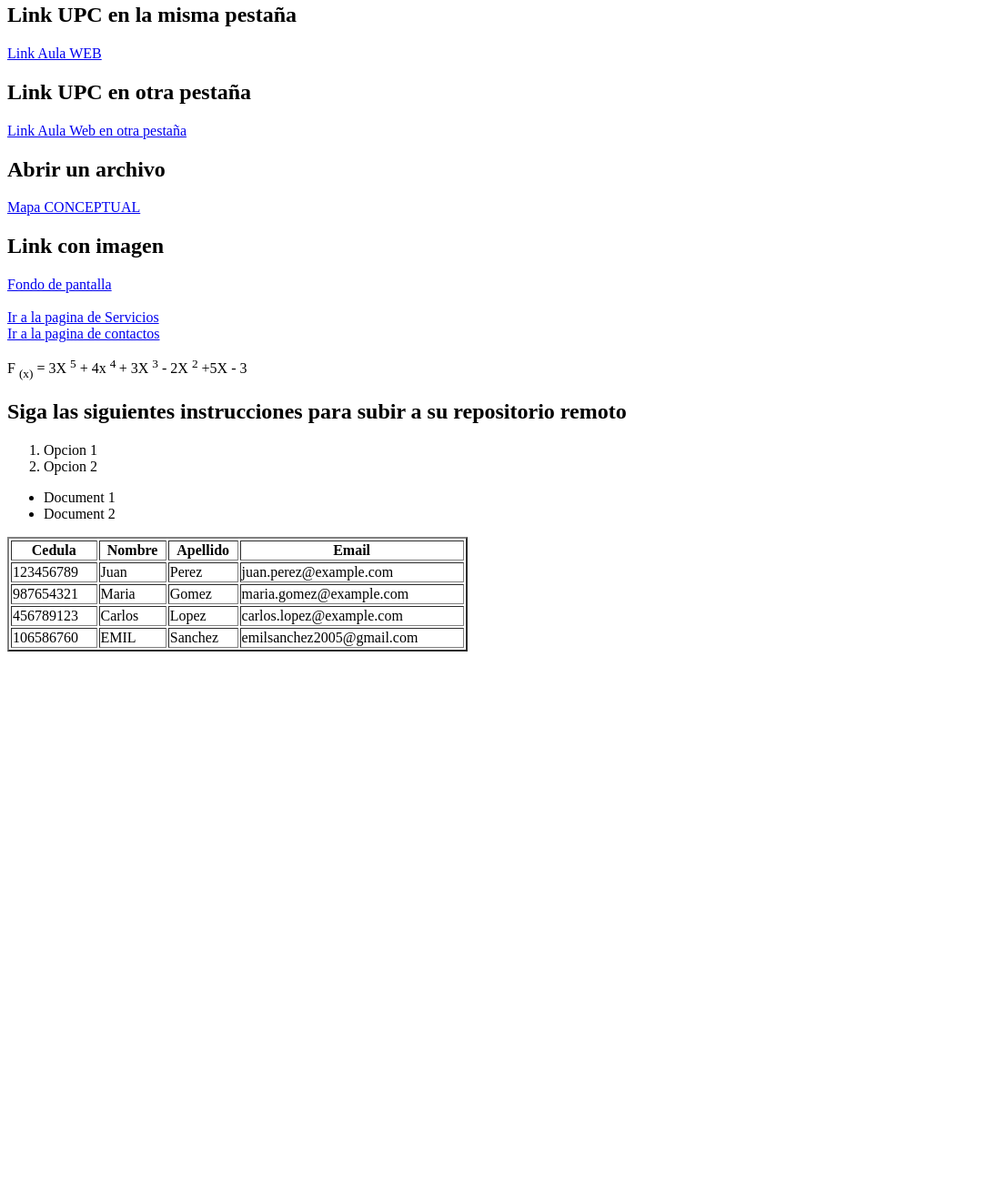
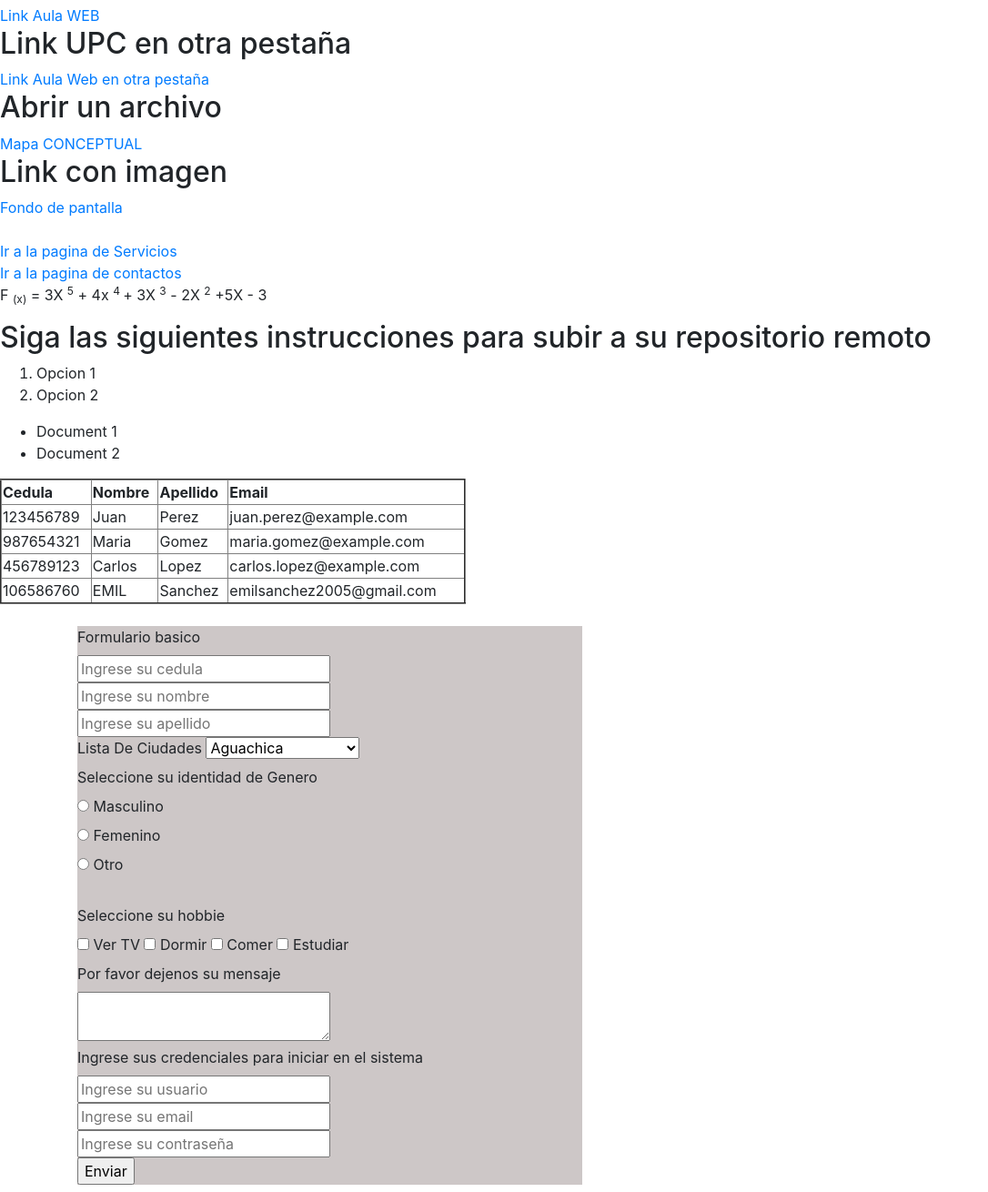
Before and after one commit to EmilSanchez/emilHtml, a plain HTML site: page index.html in a window 1280 px wide. Shown: the part 710-2020 px from the top of the page at 91% size, without its empty margins (0-1086 px from the left). Before the commit the page ends 1434 px from the top, so only its background shows below. Drawn offline with nearby package versions, Linux system fonts and the light colour scheme.

Commit message:
Hoy vimos formularios

```diff
--- a/index.html
+++ b/index.html
@@ -4,6 +4,10 @@
     <meta charset="UTF-8">
     <meta name="viewport" content="width=device-width, initial-scale=1.0">
     <title>Document</title>
+    <link rel="stylesheet" href="https://stackpath.bootstrapcdn.com/bootstrap/4.5.2/css/bootstrap.min.css">
+    <script src="https://code.jquery.com/jquery-3.5.1.slim.min.js"></script>
+    <script src="https://cdn.jsdelivr.net/npm/@popperjs/core@2.9.2/dist/umd/popper.min.js"></script>
+    <script src="https://stackpath.bootstrapcdn.com/bootstrap/4.5.2/js/bootstrap.min.js"></script>
 </head>
 <body>
 
@@ -116,6 +120,87 @@
         </tr>
     </table>
 
+    <br>
+
+    <!-- Clase 04-03-2025 -->
+    <div class="container">
+        <div class = 'formulario'
+
+            style="
+            width: 50%;
+            background: rgb(205, 199, 199);
+            align-items: center;">
+
+            <form action="">
+                <label for="">Formulario basico</label><br>
+                <input type="number" style="width: 50%;" placeholder="Ingrese su cedula"><br>
+                <input type="text" style="width: 50%;" placeholder="Ingrese su nombre"><br>
+                <input type="text" style="width: 50%;" placeholder="Ingrese su apellido"><br>
+                <label for="">Lista De Ciudades</label>
+                <select name="" id="">
+                    <option value="">Aguachica</option>
+                    <option value="">Valledupar</option>
+                    <option value="">Bogota</option>
+                    <option value="">Medellin</option>
+                    <option value="">Barranquilla</option>
+                    <option value="">Cartagena</option>
+                    <option value="">Santa Marta</option>
+                    <option value="">Riohacha</option>
+                    <option value="">Maicao</option>
+                    <option value="">Cucuta</option>
+                    <option value="">Bucaramanga</option>
+                    <option value="">Pamplona</option>
+                    <option value="">Ocaña</option>
+                    <option value="">Villanueva</option>
+                    <option value="">La Paz</option>
+                    <option value="">San Juan del Cesar</option>
+                    <option value="">Valencia</option>
+                    <option value="">San Andres</option>
+                    <option value="">Providencia</option>
+                    <option value="">Barrancabermeja</option>
+                    <option value="">Yopal</option>
+                    <option value="">Arauca</option>
+                    <option value="">Tame</option>
+                    <option value="">Saravena</option>
+                    <option value="">Fortul</option>
+                    <option value="">Puerto Rondon</option>
+                    <option value="">Puerto Carreño</option>
+                    <option value="">Inirida</option>
+
+                </select>
+                <br>
+                <label for="">Seleccione su identidad de Genero</label><br>
+
+                <input type="radio" name="genero"> <label for="">Masculino</label><br>
+                <input type="radio" name="genero"> <label for="">Femenino</label><br>
+                <input type="radio" name="genero"> <label for="">Otro</label><br>
+                <br>
+
+                <label for="">Seleccione su hobbie</label><br>
+                <input type="checkbox"> <label for="">Ver TV</label>
+                <input type="checkbox"> <label for="">Dormir</label>
+                <input type="checkbox"> <label for="">Comer</label>
+                <input type="checkbox"> <label for="">Estudiar</label>
+                <br>
+
+                <label for="">Por favor dejenos su mensaje</label><br>
+                <textarea name="" id="" style="width: 50%;"></textarea><br>
+
+                <label for="">Ingrese sus credenciales para iniciar en el sistema</label>
+                <input type="text" style="width: 50%;" placeholder="Ingrese su usuario"><br>
+                <input type="email" style="width: 50%;" placeholder="Ingrese su email"><br>
+                <input type="password" style="width: 50%;" placeholder="Ingrese su contraseña"><br>
+                <input type="submit" value="Enviar">
+            </form>
+        </div>
+    </div>
+    <br>
+    <br>
+    <br>
+    <br>
+    <br>
+
+
 
 </body>
 </html>
```
Also changed, not shown: img/image2.png (added), 5 other files.
